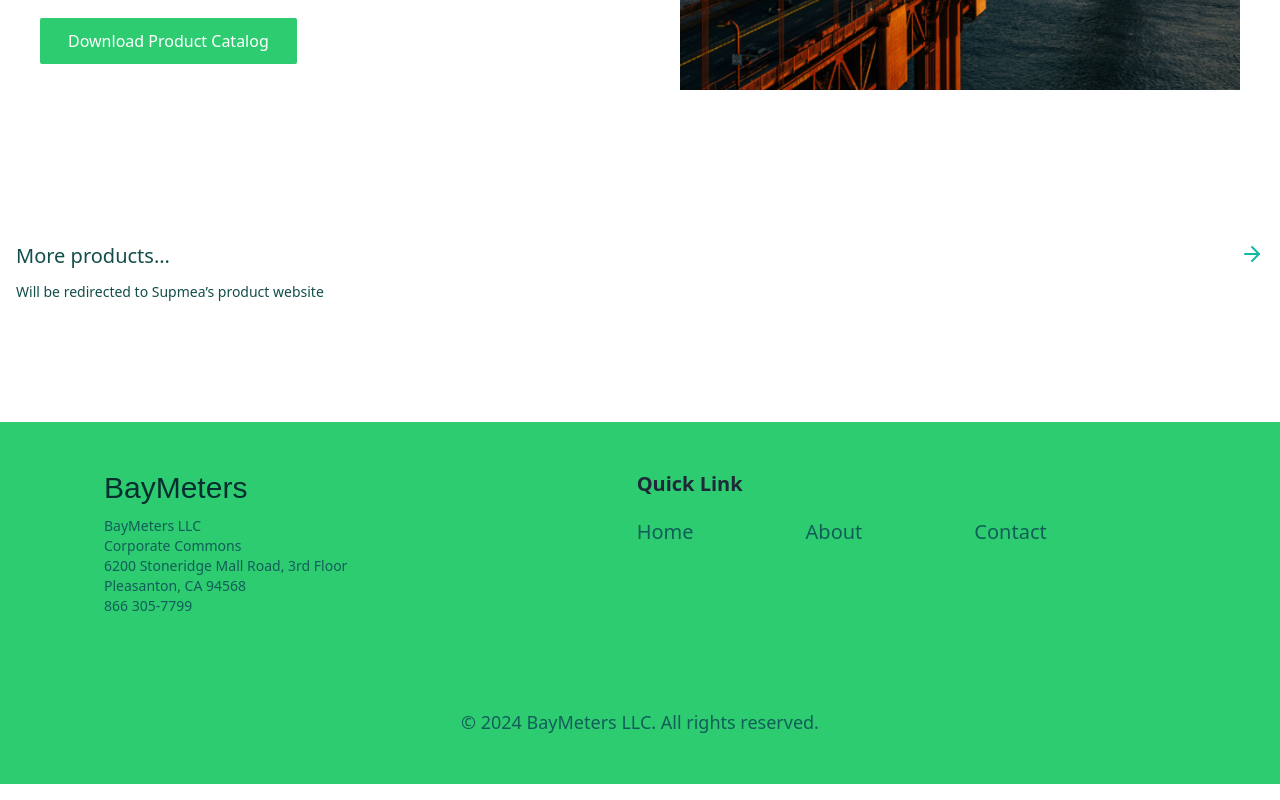
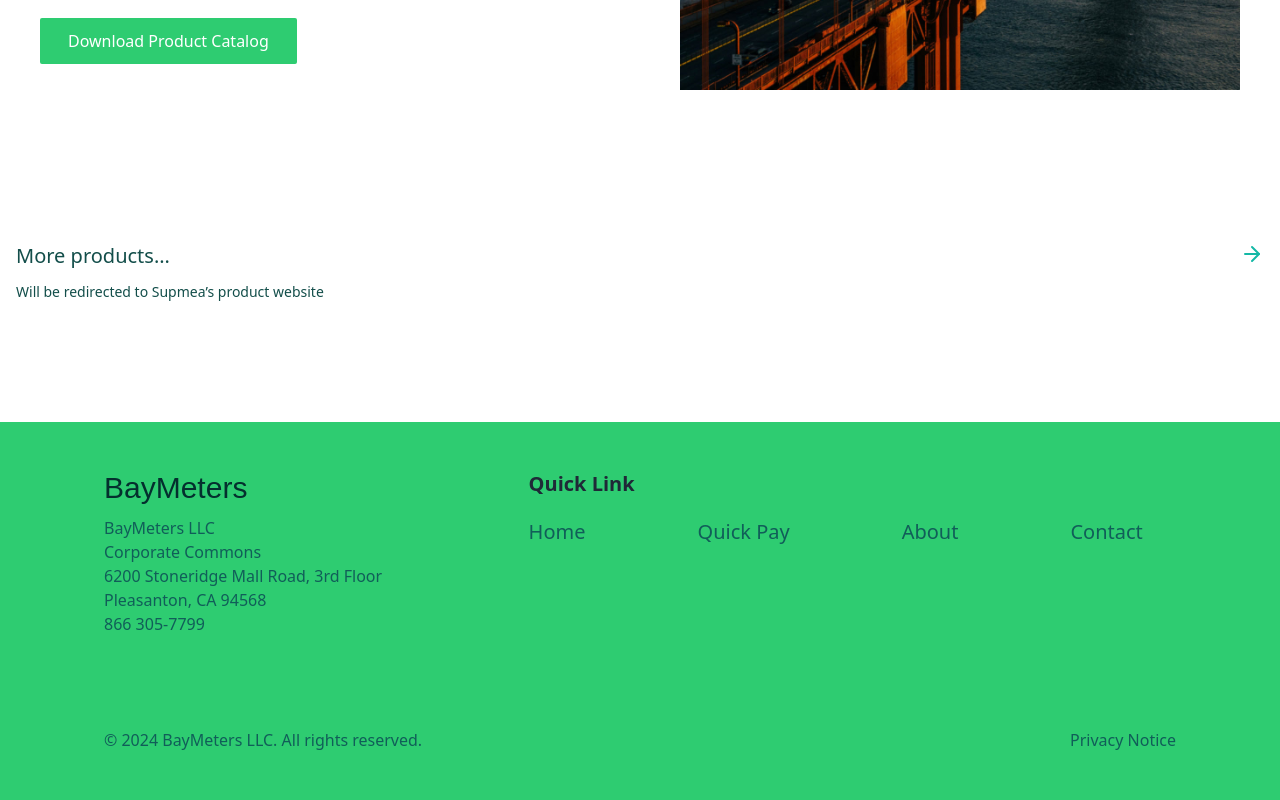
Before and after one commit to BayMeters/company_website, a React (Create React App) app in the folder frontend/: page / in a window 1280 px wide. Shown: the part 648-1448 px from the top of the page. Built offline with nearby package versions, Linux system fonts and the light colour scheme; a web font is replaced by a local one.

Commit message:
privacy and contact page

```diff
--- a/frontend/src/App.js
+++ b/frontend/src/App.js
@@ -8,6 +8,7 @@ import Singleproductpage from './pages/Singleproductpage.js';
 import Aboutpage from './pages/About.js';
 import Contactpage from './pages/Contact.js';
 import Comingsoonpage from './pages/Comingsoon.js';
+import Privacypage from './pages/Privacy.js';
 // import NotFound from './pages/NotFound';
 
 
@@ -21,6 +22,7 @@ const App = () => {
         <Route path="/about" element={<Aboutpage />} />
         <Route path="/contact" element={<Contactpage />} />
         <Route path="/comingsoon" element={<Comingsoonpage />} />
+        < Route path="/privacy" element={<Privacypage />} />
         {/* <Route path="*" element={<NotFound />} /> */}
       </Routes>
     </Router>
--- a/frontend/src/components/ContactForm.js
+++ b/frontend/src/components/ContactForm.js
@@ -125,8 +125,8 @@ const ContactForm = () => {
         </div>
         {submitStatus === 'success' && (
         <div className=" text-teal-950 mt-4 text-start" role="alert">
-          <strong className="font-bold">Sent!</strong>
-          <span className="block sm:inline"> We'll contact you soon~</span>
+          <strong className="font-bold">Thank you!</strong>
+          <span className="block sm:inline"> We’ll get back to you soon</span>
         </div>
       )}
       </form>
--- a/frontend/src/components/Footer.js
+++ b/frontend/src/components/Footer.js
@@ -11,7 +11,7 @@ const Footer = () => {
     <footer class="bg-green-50 font-sans">
     <div class="container px-6 py-12 mx-auto">
         {/* <div class="grid grid-cols-1 gap-6 sm:grid-cols-2 sm:gap-y-10 lg:grid-cols-4"> */}
-        <div class="flex justify-items-center mx-20 gap-40">
+        <div class="flex mx-20 gap-10">
 
             {/* <div class="sm:col-span-2">
                 <h1 class="max-w-lg text-xl font-medium tracking-tight font-anek text-gray-800 xl:text-2xl">Subscribe our newsletter to get an update.</h1>
@@ -30,7 +30,7 @@ const Footer = () => {
                     <span className="sr-only">Your Company</span>
                     <BayMetersLogo />
                 </a>
-                <p className='mt-2.5 text-teal-800 transition-colors duration-300 text-sm mb-5'>
+                <p className='mt-2.5 text-teal-800 transition-colors duration-300 text-base mb-5'>
                     BayMeters LLC<br/>
                     Corporate Commons<br/>
                     6200 Stoneridge Mall Road, 3rd Floor<br/>
@@ -43,12 +43,15 @@ const Footer = () => {
                 </div> */}
             </div>
 
-            <div className='flex-auto'>
+            <div className='flex-grow'></div>
+
+            <div className='flex-auto justify-end'>
                 <p class="font-semibold text-gray-800 text-xl">Quick Link</p>
 
                 <div class="flex flex-row items-start mt-5 space-x-28">
                     <a href="/" class="text-teal-800 text-xl transition-colors duration-300 hover:underline">Home</a>
                     {/* <a href="https://www.supmeaauto.com/products" target="_blank" rel="noopener noreferrer" class="text-teal-800 text-xl transition-colors duration-300 hover:underline">Product</a> */}
+                    <a href="/comingsoon" class="text-teal-800 text-xl transition-colors duration-300 hover:underline">Quick Pay</a>
                     <a href="/about" class="text-teal-800 text-xl transition-colors duration-300 hover:underline">About</a>
                     <a href='/contact' class="text-teal-800 text-xl transition-colors duration-300 hover:underline">Contact</a>
                 </div>
@@ -96,7 +99,11 @@ const Footer = () => {
                 <img src="https://www.svgrepo.com/show/22048/dribbble.svg" class="" width="30" height="30" alt="db" />
             </div> */}
         </div>
-        <p class="text-teal-800 font-light text-center md:text-lg pt-10">© 2024 BayMeters LLC. All rights reserved.</p>
+        <div className='flex mx-20'>
+            <p class="text-teal-800 font-light text-base pt-10">© 2024 BayMeters LLC. All rights reserved.</p>
+            <div className='flex-grow'></div>
+            <a href='/privacy' class="text-teal-800 font-light text-base pt-10 hover:underline">Privacy Notice</a>
+        </div>
     </div>
 </footer>
   );
--- /dev/null
+++ b/frontend/src/pages/Privacy.js
@@ -0,0 +1,60 @@
+import React from 'react';
+import Layout from '../components/Layout.js';
+
+const WebsiteLayout = () => {
+  return (
+    <Layout>
+      <div className="max-w-4xl mx-auto px-4 py-8">
+        <h1 className="text-3xl font-bold mb-6 text-gray-800">Privacy Notice</h1>
+        <p className="text-sm text-gray-600 mb-8"><strong>Last updated: September 1st, 2024</strong></p>
+
+        <div className="bg-white shadow-md rounded-lg p-6 mb-8">
+          <p className="text-gray-700 leading-relaxed">
+            This Privacy Notice describes how <strong>BayMeters LLC</strong> ("we," "our," or "us") collects, stores, uses, and discloses your personal information through our website, services, and other interactions with our business (collectively, "Services"). This includes our marketing, sales, and customer support activities.
+          </p>
+        </div>
+
+        {[
+          { title: "1. Information We Collect", content: "We collect personal information such as your name, email address, phone number, and shipping address when you interact with our website or purchase our products. This includes when you inquire about our products, sign up for our services, or make a purchase. Additionally, we automatically collect certain information through cookies to optimize your experience on our website, including your IP address, browser type, and site usage data." },
+          { title: "2. How We Use Your Information", content: (
+            <>
+              <p>We use the information collected to:</p>
+              <ul className="list-disc pl-5 mt-2 space-y-1">
+                <li>Provide and improve our products and services.</li>
+                <li>Process and fulfill orders, including shipping and logistics.</li>
+                <li>Respond to your inquiries and provide customer support.</li>
+                <li>Ensure compliance with legal obligations.</li>
+                <li>Maintain communication for service updates and support.</li>
+                <li>Send updates and promotional material with your consent.</li>
+                <li>Store contact details for ongoing customer communication and relationship management.</li>
+              </ul>
+            </>
+          )},
+          { title: "3. How We Share Your Information", content: "We do not sell personal information. However, we may share your information with trusted third parties, such as shipping providers and service partners, when necessary to fulfill orders. For instance, if we ship products from overseas factories, we may need to provide your shipping address and contact details to ensure delivery. We also share data with service providers who assist us with processing payments, maintaining our IT infrastructure, and delivering marketing communications, all while adhering to confidentiality obligations." },
+          { title: "4. International Data Transfers", content: "When necessary, we may transfer your information to countries outside your residence, including for the purpose of order fulfillment through our overseas manufacturing partners. We ensure that any international transfer is in compliance with applicable laws, and we take measures to safeguard your personal data during these transfers." },
+          { title: "5. Your Choices and Rights", content: "You have the right to access, update, or delete your personal information at any time. Additionally, you may opt out of receiving marketing communications by following the instructions in those communications or contacting us directly." },
+          { title: "6. Data Retention and Deletion", content: "We retain your personal information for as long as necessary to fulfill our business purposes or to comply with legal obligations. Your data will be securely deleted or anonymized when no longer required." },
+          { title: "7. Updates to this Notice", content: "We may periodically update this Privacy Notice. The \"Last updated\" date will be revised accordingly." },
+          { title: "8. Contact Us", content: (
+            <p>
+              If you have any privacy-related inquiries, please contact us at <a href="mailto:lake@baymeters.com" className="text-blue-600 hover:underline">lake@baymeters.com</a>.
+            </p>
+          )}
+        ].map((section, index) => (
+          <div key={index} className="mb-8">
+            <h2 className="text-xl font-semibold mb-3 text-gray-800">{section.title}</h2>
+            <div className="bg-gray-50 rounded-lg p-4">
+              {typeof section.content === 'string' ? (
+                <p className="text-gray-700 leading-relaxed">{section.content}</p>
+              ) : (
+                section.content
+              )}
+            </div>
+          </div>
+        ))}
+      </div>
+    </Layout>
+  );
+};
+
+export default WebsiteLayout;
```
Also changed, not shown: 1 other file (tests, documents, lock files or other folders).
